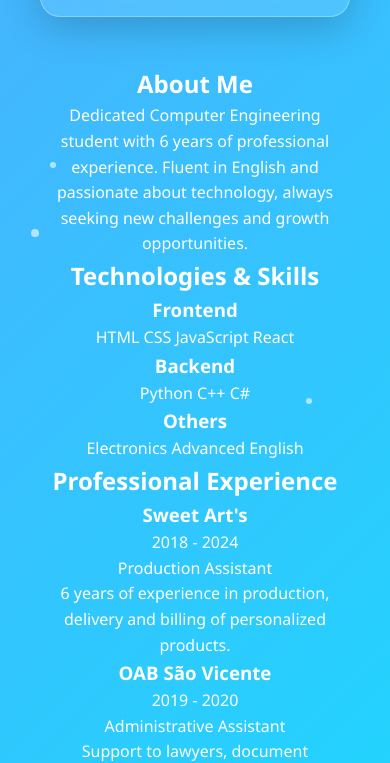
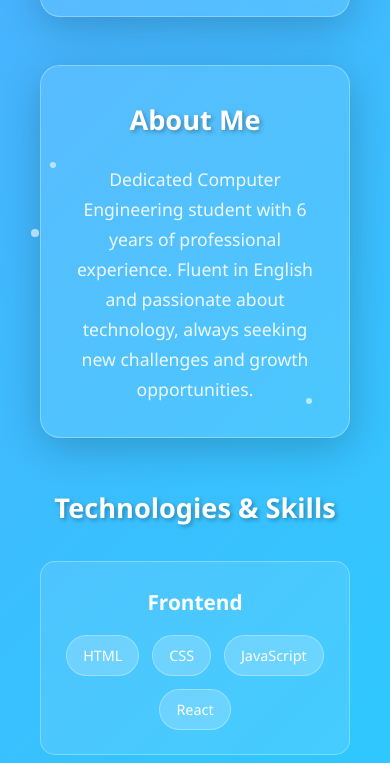
Before and after one commit to kbd003/Personal_Site.github.io, a plain HTML site: page index.html in a window 390 px wide. Shown: the part 377-1140 px from the top of the page. Drawn offline with Linux system fonts and the light colour scheme.

Commit message:
Update style.css
version 13

```diff
--- a/css/style.css
+++ b/css/style.css
@@ -154,9 +154,176 @@ h1 {
     font-size: 18px;
 }
 
-.pdf-container {
-    margin: 2rem 0;
+/* Seção Sobre Mim */
+.about-section {
+    margin: 3rem 0;
     animation: fadeInUp 1s ease-out 0.8s both;
+}
+
+.about-card {
+    background: rgba(255, 255, 255, 0.1);
+    backdrop-filter: blur(10px);
+    border-radius: 20px;
+    padding: 2.5rem;
+    border: 1px solid rgba(255, 255, 255, 0.3);
+    box-shadow: 0 10px 40px rgba(0, 0, 0, 0.2);
+    transition: transform 0.3s ease;
+}
+
+.about-card:hover {
+    transform: translateY(-5px);
+}
+
+.about-card h2 {
+    font-size: 2rem;
+    margin-bottom: 1.5rem;
+    color: white;
+    text-shadow: 2px 2px 4px rgba(0, 0, 0, 0.3);
+}
+
+.about-card p {
+    font-size: 1.1rem;
+    line-height: 1.7;
+    color: rgba(255, 255, 255, 0.9);
+    max-width: 800px;
+    margin: 0 auto;
+}
+
+/* Seção Tecnologias */
+.tech-section {
+    margin: 3rem 0;
+    animation: fadeInUp 1s ease-out 1s both;
+}
+
+.tech-section h2 {
+    font-size: 2rem;
+    margin-bottom: 2rem;
+    color: white;
+    text-shadow: 2px 2px 4px rgba(0, 0, 0, 0.3);
+}
+
+.tech-grid {
+    display: grid;
+    grid-template-columns: repeat(auto-fit, minmax(280px, 1fr));
+    gap: 2rem;
+    margin-top: 2rem;
+}
+
+.tech-category {
+    background: rgba(255, 255, 255, 0.1);
+    backdrop-filter: blur(10px);
+    border-radius: 15px;
+    padding: 2rem;
+    border: 1px solid rgba(255, 255, 255, 0.3);
+    transition: all 0.3s ease;
+}
+
+.tech-category:hover {
+    transform: translateY(-8px);
+    box-shadow: 0 15px 35px rgba(0, 0, 0, 0.3);
+    background: rgba(255, 255, 255, 0.15);
+}
+
+.tech-category h3 {
+    font-size: 1.3rem;
+    margin-bottom: 1rem;
+    color: white;
+    text-align: center;
+}
+
+.tech-items {
+    display: flex;
+    flex-wrap: wrap;
+    gap: 0.8rem;
+    justify-content: center;
+}
+
+.tech-item {
+    background: rgba(255, 255, 255, 0.2);
+    color: white;
+    padding: 0.5rem 1rem;
+    border-radius: 25px;
+    font-size: 0.9rem;
+    font-weight: 500;
+    border: 1px solid rgba(255, 255, 255, 0.3);
+    transition: all 0.3s ease;
+}
+
+.tech-item:hover {
+    background: rgba(255, 255, 255, 0.3);
+    transform: scale(1.05);
+    box-shadow: 0 4px 12px rgba(0, 0, 0, 0.2);
+}
+
+/* Seção Experiência */
+.experience-section {
+    margin: 3rem 0;
+    animation: fadeInUp 1s ease-out 1.2s both;
+}
+
+.experience-section h2 {
+    font-size: 2rem;
+    margin-bottom: 2rem;
+    color: white;
+    text-shadow: 2px 2px 4px rgba(0, 0, 0, 0.3);
+}
+
+.experience-grid {
+    display: grid;
+    grid-template-columns: repeat(auto-fit, minmax(350px, 1fr));
+    gap: 2rem;
+}
+
+.experience-item {
+    background: rgba(255, 255, 255, 0.1);
+    backdrop-filter: blur(10px);
+    border-radius: 15px;
+    padding: 2rem;
+    border: 1px solid rgba(255, 255, 255, 0.3);
+    transition: all 0.3s ease;
+}
+
+.experience-item:hover {
+    transform: translateY(-5px);
+    box-shadow: 0 12px 30px rgba(0, 0, 0, 0.3);
+    background: rgba(255, 255, 255, 0.15);
+}
+
+.exp-header {
+    display: flex;
+    justify-content: space-between;
+    align-items: center;
+    margin-bottom: 1rem;
+    flex-wrap: wrap;
+    gap: 0.5rem;
+}
+
+.exp-header h3 {
+    color: white;
+    font-size: 1.3rem;
+    margin: 0;
+}
+
+.exp-period {
+    background: rgba(255, 255, 255, 0.2);
+    color: white;
+    padding: 0.3rem 0.8rem;
+    border-radius: 15px;
+    font-size: 0.85rem;
+    font-weight: 500;
+}
+
+.exp-role {
+    color: rgba(255, 255, 255, 0.9);
+    font-weight: 600;
+    margin-bottom: 0.8rem;
+    font-size: 1rem;
+}
+
+.exp-desc {
+    color: rgba(255, 255, 255, 0.8);
+    line-height: 1.6;
+    font-size: 0.95rem;
 }
 
 #pdfViewer {
@@ -404,6 +571,41 @@ footer {
         padding: 8px 12px;
         font-size: 12px;
     }
+
+    /* Novas seções - Mobile */
+    .about-card {
+        padding: 2rem 1.5rem;
+    }
+
+    .about-card h2,
+    .tech-section h2,
+    .experience-section h2 {
+        font-size: 1.7rem;
+    }
+
+    .tech-grid {
+        grid-template-columns: 1fr;
+        gap: 1.5rem;
+    }
+
+    .tech-category {
+        padding: 1.5rem;
+    }
+
+    .experience-grid {
+        grid-template-columns: 1fr;
+        gap: 1.5rem;
+    }
+
+    .experience-item {
+        padding: 1.5rem;
+    }
+
+    .exp-header {
+        flex-direction: column;
+        align-items: flex-start;
+        gap: 0.8rem;
+    }
 }
 
 /* Partículas animadas */
```
